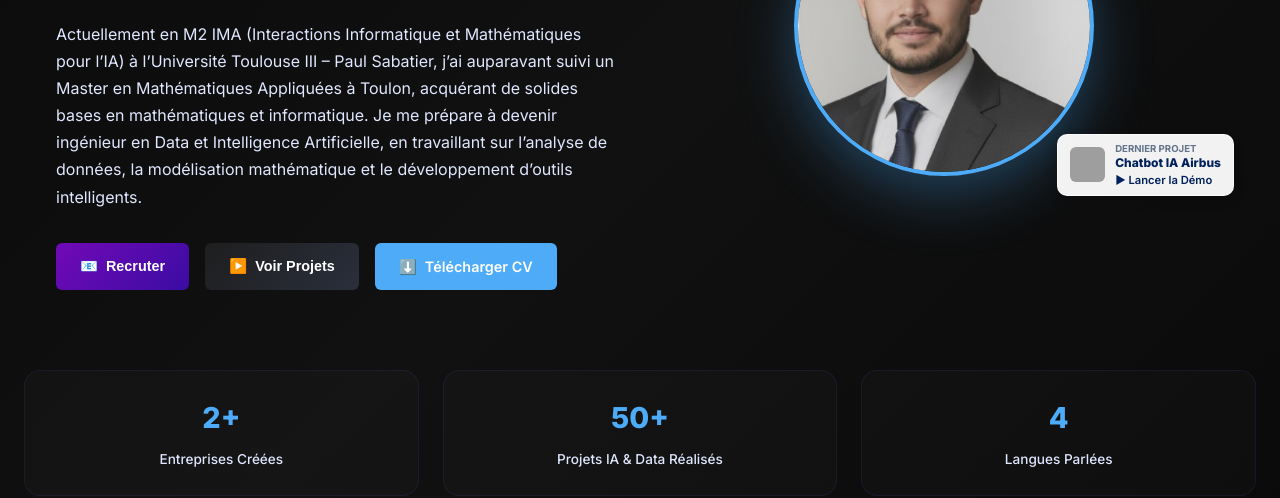
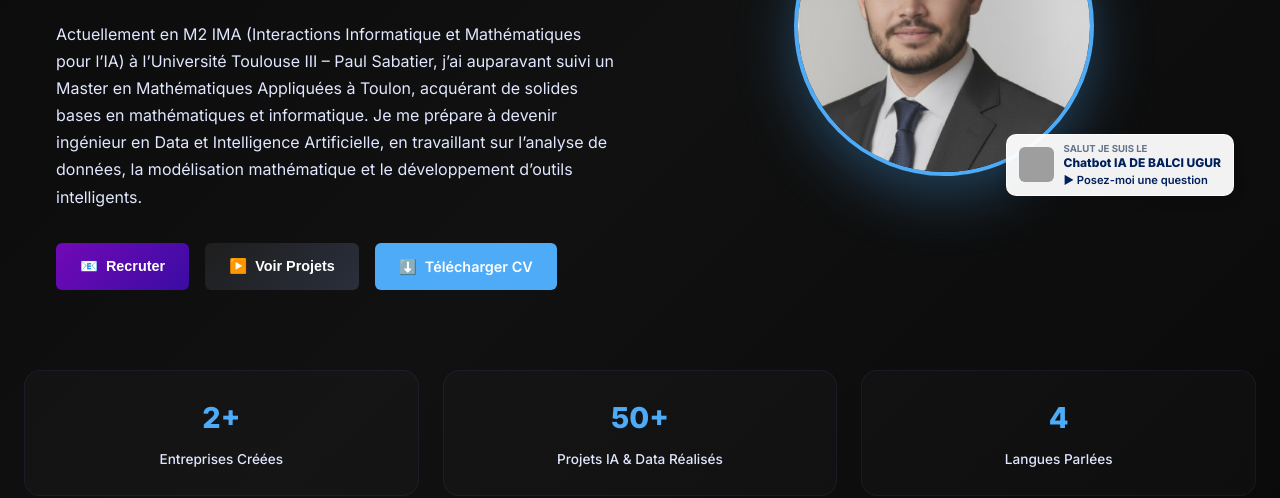
Before and after one commit to ugurba/Balci, a plain HTML site: page index.html in a window 1280 px wide. Shown: the part 302-800 px from the top of the page. Drawn offline with Linux system fonts and the light colour scheme; grey boxes are pictures that could not be loaded.

Commit message:
Update index.html

```diff
--- a/index.html
+++ b/index.html
@@ -106,10 +106,10 @@
                     <img src="https://cdn-icons-png.flaticon.com/512/4712/4712009.png" style="width: 35px; height: 35px; border-radius: 6px;">
 
                     <div style="line-height: 1.2;">
-                        <p style="margin: 0; font-size: 0.6rem; color: #64748b; font-weight: bold; text-transform: uppercase;">Dernier Projet</p>
-                        <h4 style="margin: 2px 0 3px 0; color: #00205b; font-size: 0.75rem; font-weight: 800;">Chatbot IA Airbus</h4>
+                        <p style="margin: 0; font-size: 0.6rem; color: #64748b; font-weight: bold; text-transform: uppercase;">Salut je suis le</p>
+                        <h4 style="margin: 2px 0 3px 0; color: #00205b; font-size: 0.75rem; font-weight: 800;">Chatbot IA DE BALCI UGUR</h4>
                         <a href="https://chatbotugur.streamlit.app/" target="_blank" style="text-decoration: none; color: #00205b; font-size: 0.7rem; font-weight: 600; display: block;">
-                            ▶ Lancer la Démo
+                            ▶ Posez-moi une question
                         </a>
                     </div>
                 </div>
```
